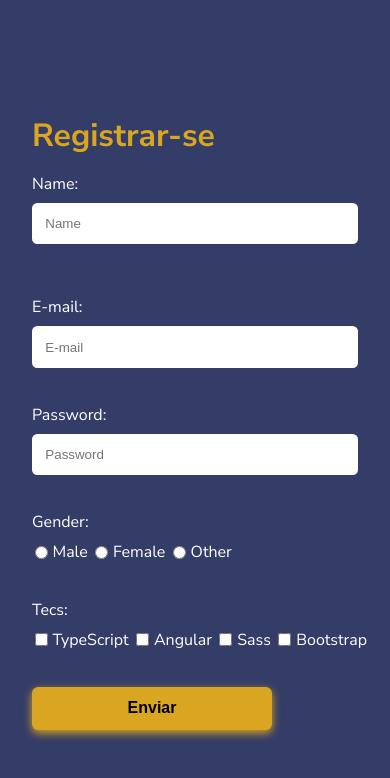
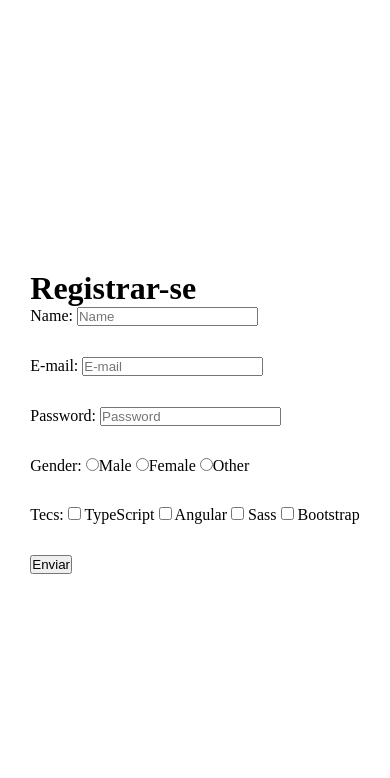
Before and after one commit to Hugodelelis/Register-Login_form, an Angular app: page / in a window 390 px wide. Shown: the top 778 px of the page. Built offline with nearby package versions, Linux system fonts and the light colour scheme.

Commit message:
study reactive form

```diff
--- a/src/app/pages/index/index.component.html
+++ b/src/app/pages/index/index.component.html
@@ -1,9 +1,6 @@
 <main>
-
-    <div class="content-form">
         <form [formGroup]="RegisterForm" (ngSubmit)="onSubmit()" #formDir = ngForm>
             <h1>Registrar-se</h1>
-            <div class="left-content">
                 <label for="name">
                     Name:
                     <input type="text" name="name" formControlName="name" placeholder="Name">
@@ -24,7 +21,6 @@
                         }
                     </div>
                 </label>
-            </div>
 
             <label for="password">
                 Password:
@@ -39,11 +35,9 @@
 
             <label for="gender">
                 Gender:
-                <div class="gender-options">
                     @for(item of genders(); track item) {
                         <input type="radio" formControlName="gender" [value]="item.gender.value">{{ item.gender.title }}
                     }
-                </div>
                 <div class="error">
                     @if(formDir.submitted && gender?.invalid) {
                         @if(gender?.errors?.['required']) { <p> Selecione o gênero. </p> }
@@ -53,11 +47,9 @@
 
             <label for="tec">
                 Tecs:
-                <div class="tec-options">
                     @for(item of tecs(); track item) {
                         <input type="checkbox" [value]="item.tec.value" (change)="onTecChange($event)"> {{ item.tec.title }}
                     }
-                </div>
                 <div class="error">
                     @if(formDir.submitted && tec?.invalid) {
                         @if(tec?.errors?.['required']) { <p> Selecione pelo menos um Tópico. </p> }
@@ -66,9 +58,4 @@
             </label>
                 <button class="btn">Enviar</button>
         </form>
-    </div>
-
-    <div class="bg-img">
-
-    </div>
 </main>
--- a/src/app/pages/index/index.component.scss
+++ b/src/app/pages/index/index.component.scss
@@ -2,68 +2,15 @@
     main{
         height: 100vh;
         display: flex;
-
-
-        .bg-img {
-            background-image: url('/assets/imgs/bg_form.jpg');
-            background-size: cover;
-            background-repeat: no-repeat;
-            height: 100vh;
-            width: 60%;
-        }
-
-        .content-form {
-            background-color: rgb(52, 61, 103);
-            height: 100vh;
-            width: 40%;
-            display: flex;
         justify-content: center;
         align-items: center;
-            flex-direction: column;
-            padding: 1em 2em;
 
         form {
-                display: flex;
-                flex-direction: column;
-                color: white;
-                width: 100%;
-
-                h1 {
-                    color: #daa520;
-                    margin-bottom: 0.5em;
-                }
-
-                .left-content {
-                    display: flex;
-                    justify-content: center;
-                    align-items: center;
-                    gap: 1em;
-
-                    label {
-                        width: 100%;
-                    }
-                }
-
-                label {
-                    display: flex;
-                    flex-direction: column;
-                    gap: 0.5em;
-
-                    .gender-options, .tec-options {
-                        display: flex;
-                        align-items: center;
-                        gap: 0.3em;
-
-                        input {
-                            margin-left: 0.2em;
-                            margin-top: 0;
-                            outline: none;
-                        }
-                    }
 
             .error {
                 height: 15px;
                 margin: 0 0 0.8em ;
+                margin: 0.5em 0;
             }
 
             p {
@@ -74,40 +21,3 @@
         }
     }
 }
-
-        @media(max-width: 1200px) {
-            .bg-img {
-                width: 50%;
-            }
-
-            .content-form {
-                width: 50%;
-            }
-        }
-
-        @media(max-width: 992px) {
-            .bg-img {
-                width: 40%;
-            }
-
-            .content-form {
-                width: 60%;
-            }
-        }
-
-        @media(max-width: 768px) {
-            .bg-img {
-                display: none;
-            }
-
-            .left-content {
-                flex-direction: column;
-                gap: 0;
-            }
-
-            .content-form {
-                width: 100%;
-            }
-        }
-    }
-}
--- a/src/styles.scss
+++ b/src/styles.scss
@@ -1,37 +1,5 @@
 * {
+    padding: 0;
     margin: 0;
-    padding: 0;
     box-sizing: border-box;
 }
-
-body {
-    font-family: "Nunito Sans", sans-serif;
-}
-
-ul {
-    list-style: none;
-}
-
-.btn {
-    padding: 0.8em 1em;
-    border-radius: 0.4em;
-    cursor: pointer;
-    background-color: #daa520;
-    box-shadow: #daa520 0px 3px 8px;
-    color: black;
-    border: none;
-    width: 15em;
-    font-size: 1em;
-    font-weight: bold;
-}
-
-input {
-    padding: 1em 1em;
-    border-radius: 0.4em;
-    border: none;
-
-    &:focus {
-        border: none;
-        outline: 3px solid #daa520;
-    }
-}
```
Lines whose indentation alone changed are shown as unchanged.
